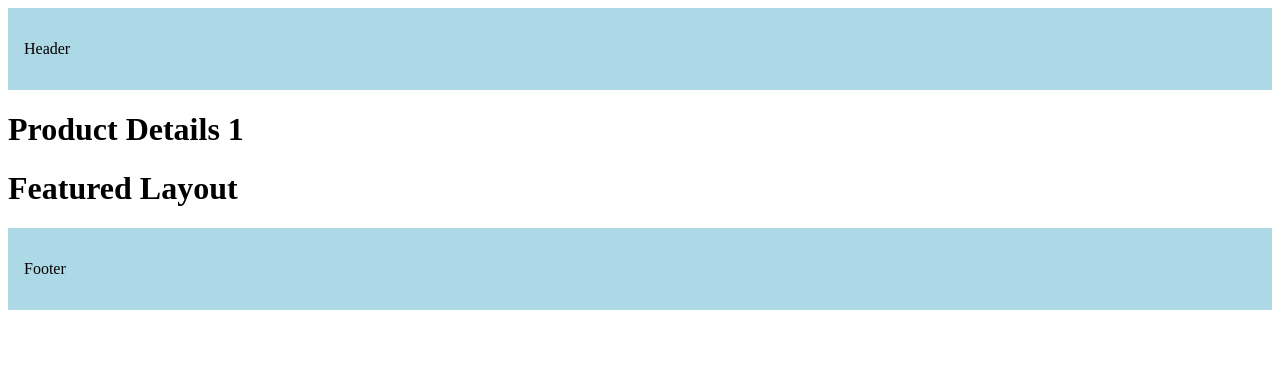
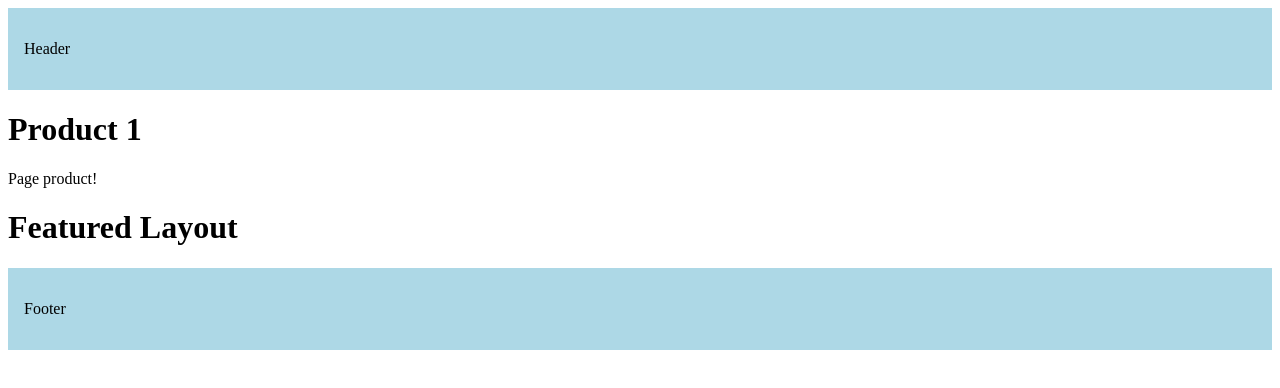
Before and after one commit to uttamaPrh/next, a Next.js app: page /product/1 in a window 1280 px wide. Shown: the top 388 px of the page. Built offline with nearby package versions, Linux system fonts and the light colour scheme.

Commit message:
dynamica and statis routing metadata

```diff
--- a/src/app/about/page.tsx
+++ b/src/app/about/page.tsx
@@ -1,3 +1,8 @@
+export const metadata = {
+  title: "About code",
+  description: "About description",
+};
+
 export default function AboutPage() {
   return <h1>About</h1>;
 }
--- a/src/app/product/[productID]/page.tsx
+++ b/src/app/product/[productID]/page.tsx
@@ -1,7 +1,39 @@
-export default function ProductPage({
+import { Metadata } from "next";
+
+type Props = {
+  params: {
+    productID: string;
+  };
+};
+
+// Function to asynchronously generate metadata
+export const generateMetadata = async ({
   params,
-}: {
-  params: { productID: string };
-}) {
-  return <h1>Product Details {params.productID}</h1>;
+}: Props): Promise<Metadata> => {
+  try {
+    const title = await new Promise<string>((resolve) => {
+      setTimeout(() => {
+        resolve(`${params.productID}`);
+      }, 100);
+    });
+
+    // Returning the metadata object
+    return {
+      title: `Product is ${title}`,
+    };
+  } catch (error) {
+    // Handle any errors
+    console.error("Error generating metadata:", error);
+    throw error;
+  }
+};
+
+// Product page component
+export default function ProductPage({ params }: Props) {
+  return (
+    <div>
+      <h1>Product {params.productID}</h1>
+      <p>Page product!</p>
+    </div>
+  );
 }
```
